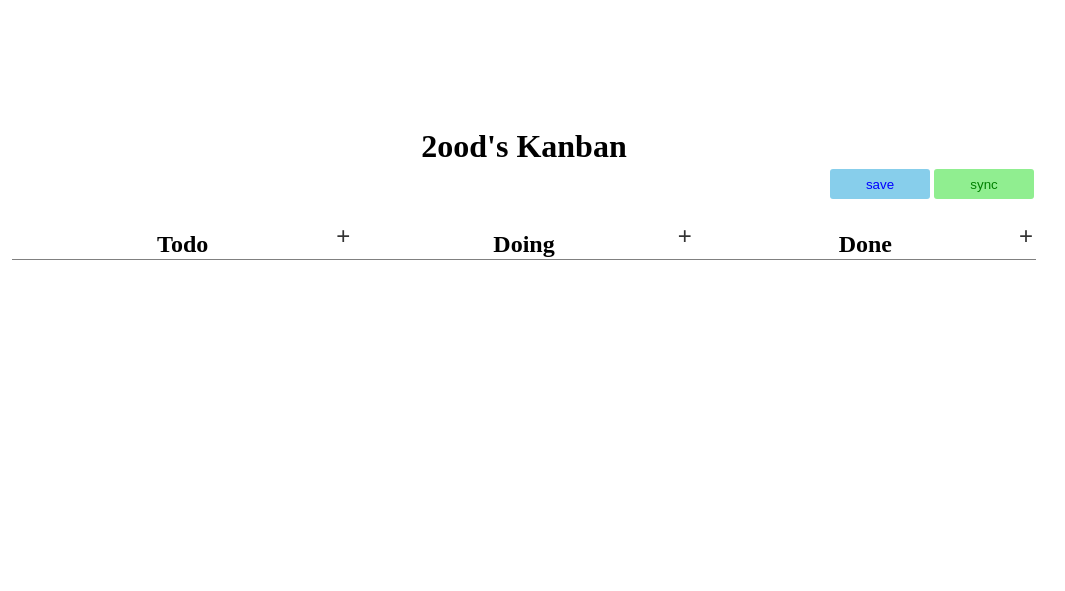
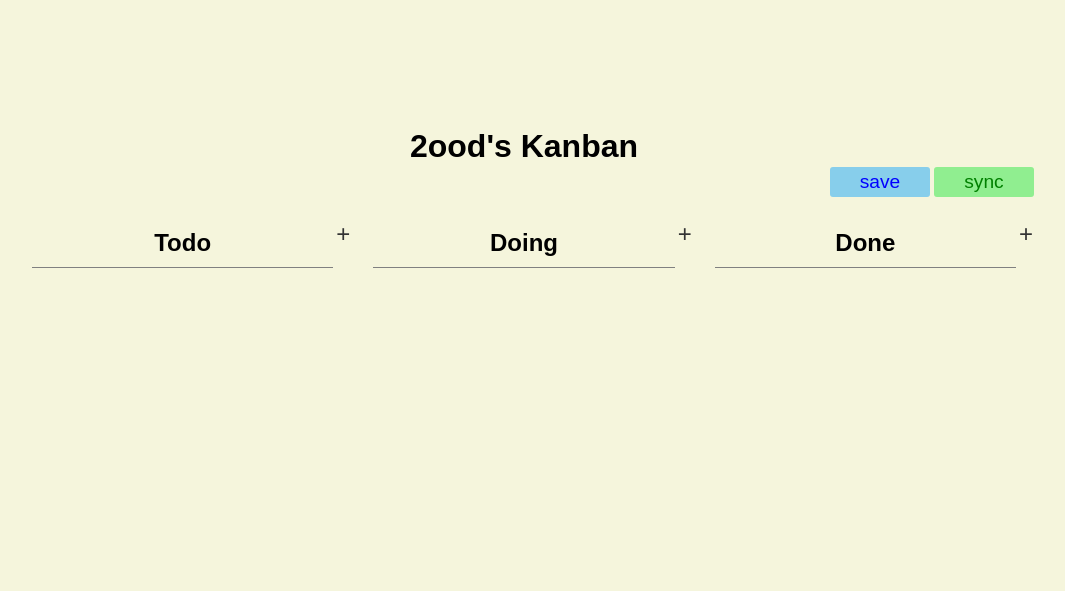
Before and after one commit to 2ood/todo-dashboard, a plain HTML site: page index.html in a window 1280 px wide. Shown: the whole page, without its empty margins (116-1181 px from the left). Drawn offline with Linux system fonts and the light colour scheme; no server answers.

Commit message:
style : design amendment

```diff
--- a/index.html
+++ b/index.html
@@ -3,7 +3,6 @@
 <head charset="utf-8">
     <title>TODO LIST</title>
     <link rel="stylesheet" href="./style/main.css"/>
-    <link rel="stylesheet" href="./style/font.css"/>
     <script src="https://www.gstatic.com/firebasejs/8.10.0/firebase-app.js"></script>
     <script src="https://www.gstatic.com/firebasejs/8.10.0/firebase-firestore.js"></script>
 </head>
--- a/style/font.css
+++ /dev/null
@@ -1,22 +0,0 @@
-@charset "utf-8";
-
-@font-face {
-    font-family : 'NotoSan-thin';
-    font-style : normal;
-    font-weight:100;
-    src : url('./fonts/NotoSansKR-Thin.woff') format('woff');
-}
-
-@font-face {
-    font-family : 'NotoSan-regular';
-    font-style : normal;
-    font-weight:400;
-    src : url('./fonts/NotoSansKR-Regular.woff') format('woff');
-}
-
-@font-face {
-    font-family : 'NotoSan-thin';
-    font-style : normal;
-    font-weight:700;
-    src : url('./fonts/NotoSansKR-Bold.woff') format('woff');
-}
--- a/style/main.css
+++ b/style/main.css
@@ -1,9 +1,11 @@
+
 * {
   margin : 0;
   padding : 0;
   box-sizing: border-box;
-  color : black;
+  font-family : sans-serif;
 }
+
 :root {
   --normal : 20px;
   --list-height : 70px;
@@ -22,7 +24,7 @@
   text-align : center;
   min-height: 100vh;
   padding : 10% 10% 0 10%;
-  font-family : 'NotoSan-regular';
+  background-color: beige;
 }
 
 banner {
@@ -42,6 +44,7 @@ status button {
   border : none;
   margin : 2px;
   border-radius: 3px;
+  font-size: 1.2em;
 }
 
 status button:active {
@@ -70,11 +73,13 @@ columns {
 column {
   flex : 1;
   padding-top : 30px;
+  padding : 20px;
   position: relative;
 }
 
 column > h2:first-of-type {
   border-bottom: 1px gray solid;
+  line-height: 2em;
   margin-bottom: 20px;
 }
 
@@ -87,13 +92,15 @@ column ul {
 column ul li {
   display : block;
   position: relative;
-  border : 1px gray solid;
+  border : none;
   border-radius: 3px;
   line-height: var(--list-height);
   min-height : var(--list-height);
   cursor : move;
   margin-bottom : var(--list-margin);
   transition: all .3s ease-in-out;
+  box-shadow: 0 3px 10px #33333333;
+  background-color: white;
 }
 
 column ul li:hover {
@@ -153,8 +160,11 @@ li input {
   outline: none;
   border : none;
   text-align: center;
-  width : 100%;
+  width : 80%;
+  margin : 0 auto;
   font-size: var(--normal);
   vertical-align: center;
   background-color: transparent;
+  text-overflow: ellipsis;
+  overflow : hidden;
 }
```
Also changed, not shown: style/fonts/NotoSansKR-Bold.woff (deleted), style/fonts/NotoSansKR-Regular.woff (deleted), style/fonts/NotoSansKR-Thin.woff (deleted).
